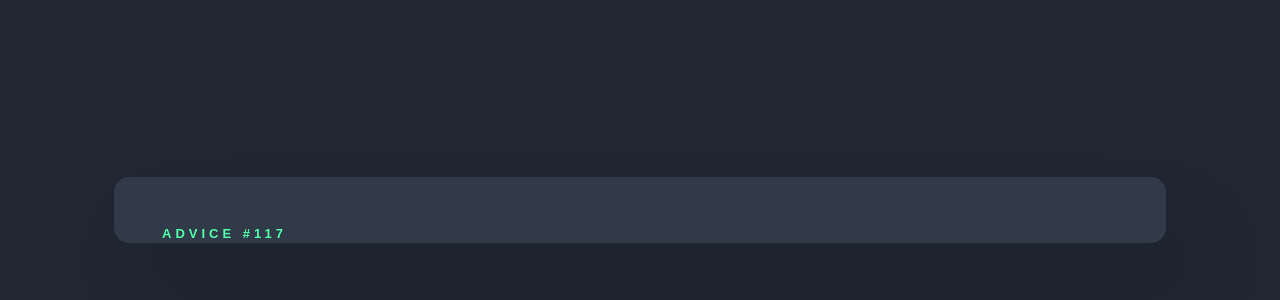
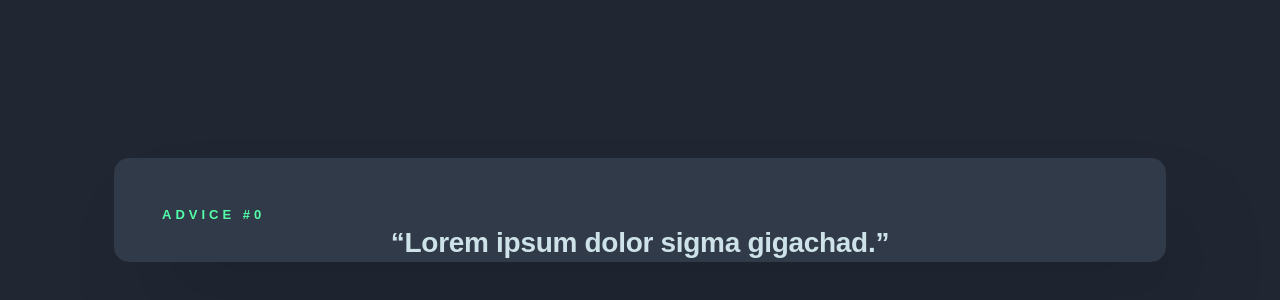
Before and after one commit to Arsalan2078/advice-generator-app, a React (Vite) app: page / in a window 1280 px wide. Shown: the part 190-490 px from the top of the page. Built offline with nearby package versions, Linux system fonts and the light colour scheme; a web font is replaced by a local one.

Commit message:
added AdviceText

```diff
--- a/src/components/AdviceGenerator/index.tsx
+++ b/src/components/AdviceGenerator/index.tsx
@@ -1,11 +1,13 @@
 import AdviceNumber from "../AdviceNumber";
+import AdviceText from "../AdviceText";
 import css from "./index.module.scss";
 
 export default function AdviceGenerator() {
     return (
         <div className={css.container}>
             <div className={css.card}>
-                <AdviceNumber number={117} />
+                <AdviceNumber number={0} />
+                <AdviceText text={"Lorem ipsum dolor sigma gigachad."} />
             </div>
         </div>
     );
--- /dev/null
+++ b/src/components/AdviceText/index.module.scss
@@ -0,0 +1,5 @@
+.text {
+    font-size: clamp(1.5rem, 1.0647rem + 2.0305cqw, 1.75rem);
+    letter-spacing: calc(-0.3 / 16 * 1rem);
+    text-align: center;
+}
--- /dev/null
+++ b/src/components/AdviceText/index.tsx
@@ -0,0 +1,9 @@
+import css from "./index.module.scss";
+
+type Props = {
+    text: string;
+};
+
+export default function AdviceText({ text }: Props) {
+    return <blockquote className={css.text}>{text}</blockquote>;
+}
```
